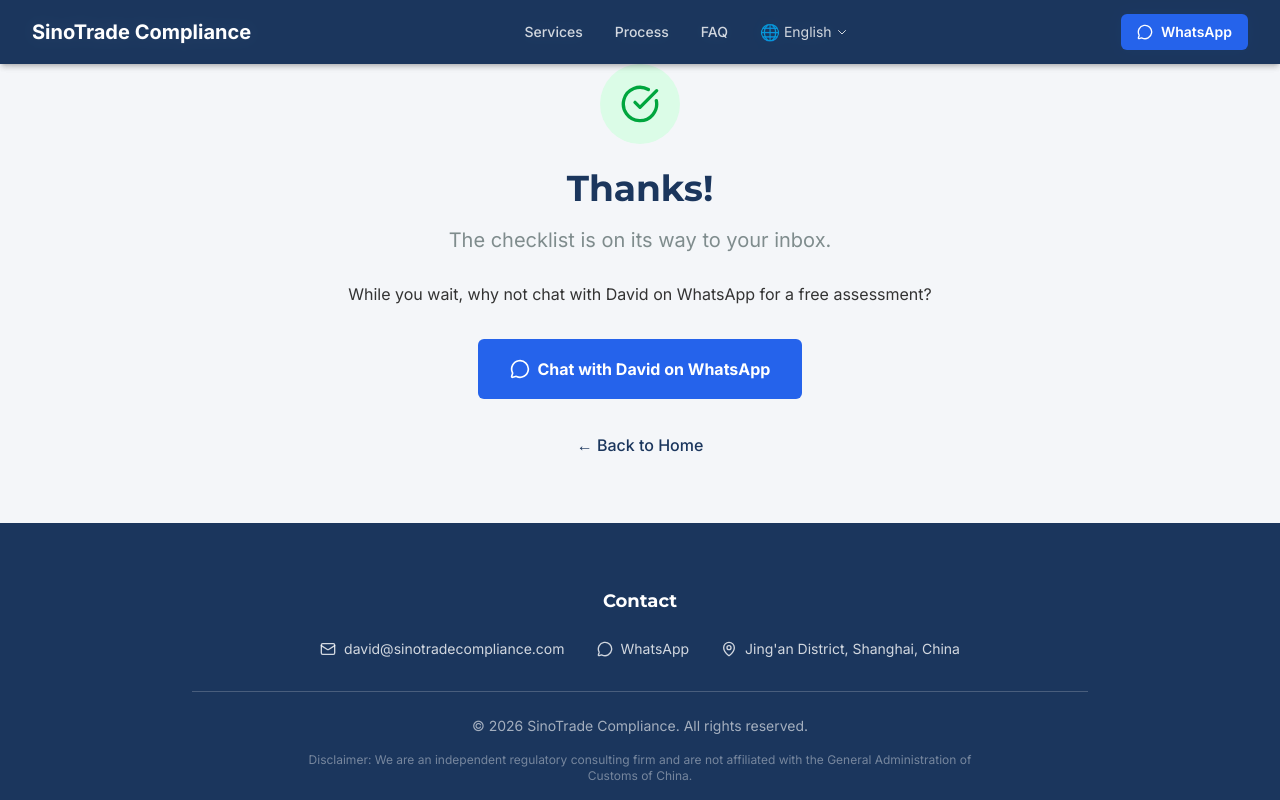
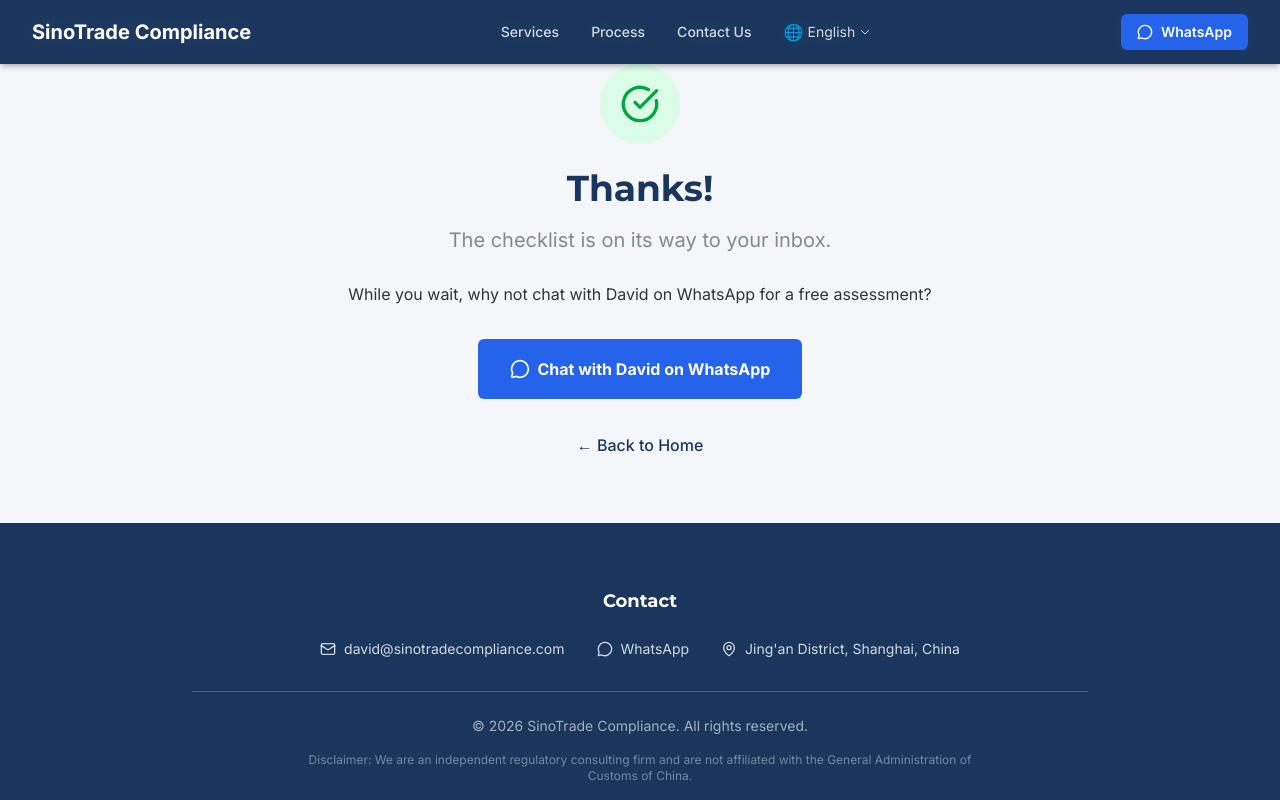
Before and after one commit to seasea-clouds/sinotradecompliance, a Next.js app: page /en/thank-you in a window 1280 px wide. Shown: the top 800 px of the page. Built offline with nearby package versions, Linux system fonts and the light colour scheme.

Commit message:
fix: FAQ 改为联系我们，锚点链接到免费 GACC 合规清单

```diff
--- a/src/components/LeadMagnet.tsx
+++ b/src/components/LeadMagnet.tsx
@@ -9,7 +9,7 @@ export default function LeadMagnet() {
   const [email, setEmail] = useState('');
 
   return (
-    <section className="bg-[#F4F6F9] py-16 sm:py-20 px-4 sm:px-6 lg:px-8">
+    <section id="contact" className="bg-[#F4F6F9] py-16 sm:py-20 px-4 sm:px-6 lg:px-8">
       <div className="max-w-2xl mx-auto text-center">
         <Download className="w-12 h-12 text-[#1B365D] mx-auto mb-4" />
         <h2 className="text-2xl sm:text-3xl font-bold text-[#333333] mb-3">
--- a/src/components/Navbar.tsx
+++ b/src/components/Navbar.tsx
@@ -26,8 +26,8 @@ export default function Navbar() {
             <a href="#process" className="text-white/80 hover:text-white transition-colors text-sm font-medium">
               {t('process')}
             </a>
-            <a href="#faq" className="text-white/80 hover:text-white transition-colors text-sm font-medium">
-              {t('faq')}
+            <a href="#contact" className="text-white/80 hover:text-white transition-colors text-sm font-medium">
+              {t('contact')}
             </a>
             <LanguageSwitcher />
           </div>
@@ -54,8 +54,8 @@ export default function Navbar() {
           <a href="#process" className="text-white/80 hover:text-white transition-colors">
             {t('process')}
           </a>
-          <a href="#faq" className="text-white/80 hover:text-white transition-colors">
-            {t('faq')}
+          <a href="#contact" className="text-white/80 hover:text-white transition-colors">
+            {t('contact')}
           </a>
           <LanguageSwitcher />
         </div>
```
